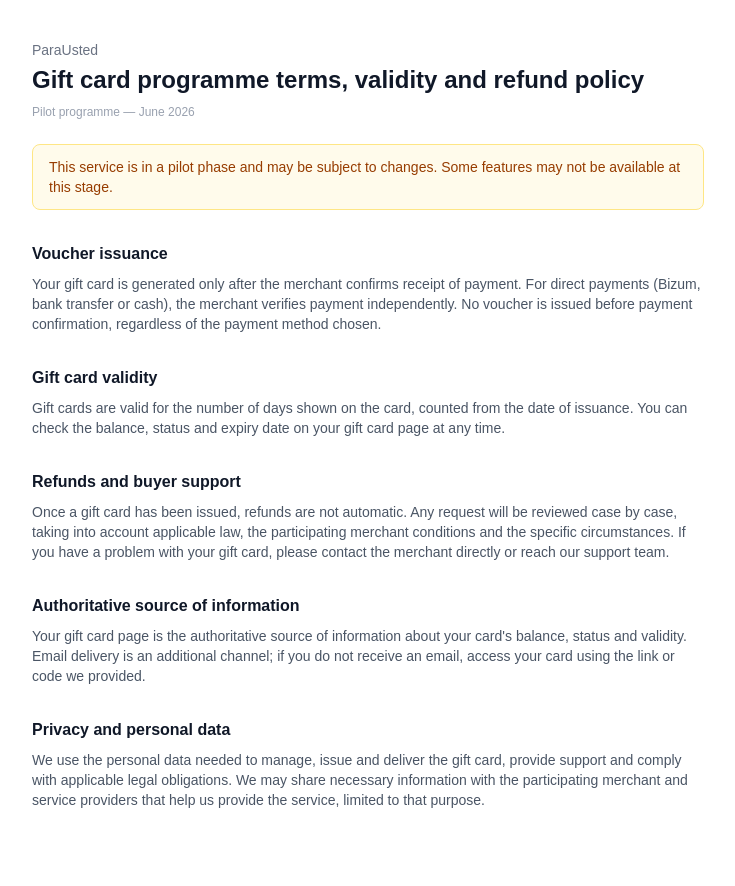
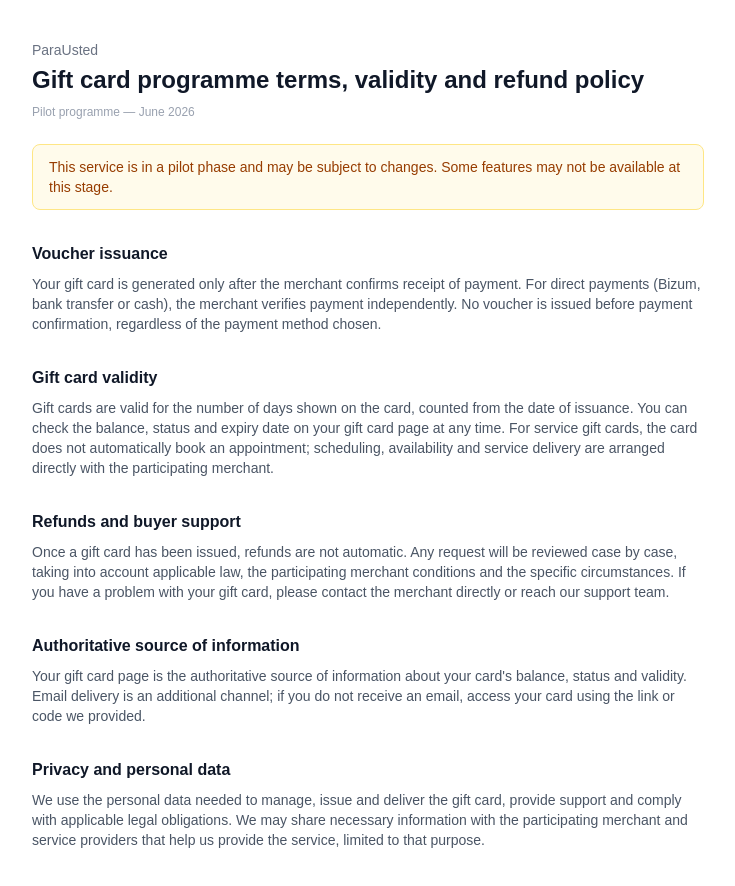
Before and after one commit to manojgeetcentraleurope/parausted, a Next.js app: page /en/legal in a window 1280 px wide. Shown: the top 886 px of the page, without its empty margins (272-1007 px from the left). Before the commit the page ends 850 px from the top, so only its background shows below. Built offline with nearby package versions, Linux system fonts and the light colour scheme.

Commit message:
fix(pilot): clarify service gift card scheduling

```diff
--- a/src/app/[locale]/legal/page.tsx
+++ b/src/app/[locale]/legal/page.tsx
@@ -46,7 +46,7 @@
       },
       {
         heading: 'Validez de la tarjeta regalo',
-        body: 'Las tarjetas regalo son válidas durante el número de días indicado en la tarjeta, contado desde la fecha de emisión del vale. Puedes consultar el saldo, el estado y la fecha de vencimiento en la página de tu tarjeta regalo en cualquier momento.',
+        body: 'Las tarjetas regalo son válidas durante el número de días indicado en la tarjeta, contado desde la fecha de emisión del vale. Puedes consultar el saldo, el estado y la fecha de vencimiento en la página de tu tarjeta regalo en cualquier momento. Para tarjetas regalo de servicio, la tarjeta no reserva automáticamente una cita; la fecha, disponibilidad y prestación del servicio se acuerdan directamente con el comercio participante.',
       },
       {
         heading: 'Reembolsos y atención al comprador',
@@ -77,7 +77,7 @@
       },
       {
         heading: 'Gift card validity',
-        body: 'Gift cards are valid for the number of days shown on the card, counted from the date of issuance. You can check the balance, status and expiry date on your gift card page at any time.',
+        body: 'Gift cards are valid for the number of days shown on the card, counted from the date of issuance. You can check the balance, status and expiry date on your gift card page at any time. For service gift cards, the card does not automatically book an appointment; scheduling, availability and service delivery are arranged directly with the participating merchant.',
       },
       {
         heading: 'Refunds and buyer support',
--- a/src/app/[locale]/m/[slug]/gift-cards/[giftCardId]/purchase-form.tsx
+++ b/src/app/[locale]/m/[slug]/gift-cards/[giftCardId]/purchase-form.tsx
@@ -192,7 +192,7 @@
     checkoutReadyMessage:
       'Tu pago con tarjeta se ha confirmado y tu tarjeta regalo se ha emitido.',
     checkoutReadyLinkLabel: 'Ver tarjeta regalo',
-    legalDisclosure: 'Esta tarjeta se emitirá solo tras confirmar el pago. Consulta nuestra',
+    legalDisclosure: 'Esta tarjeta se emitirá solo tras confirmar el pago. Para tarjetas de servicio, la cita y disponibilidad se acuerdan directamente con el comercio. Consulta nuestra',
     legalLinkLabel: 'política de validez y reembolso',
   },
   en: {
@@ -275,7 +275,7 @@
     checkoutReadyMessage:
       'Your card payment was confirmed and your gift card has been issued.',
     checkoutReadyLinkLabel: 'View gift card',
-    legalDisclosure: 'Your gift card is issued only after payment is confirmed. Read our',
+    legalDisclosure: 'Your gift card is issued only after payment is confirmed. For service gift cards, scheduling and availability are arranged directly with the merchant. Read our',
     legalLinkLabel: 'validity and refund policy',
   },
 };
```
